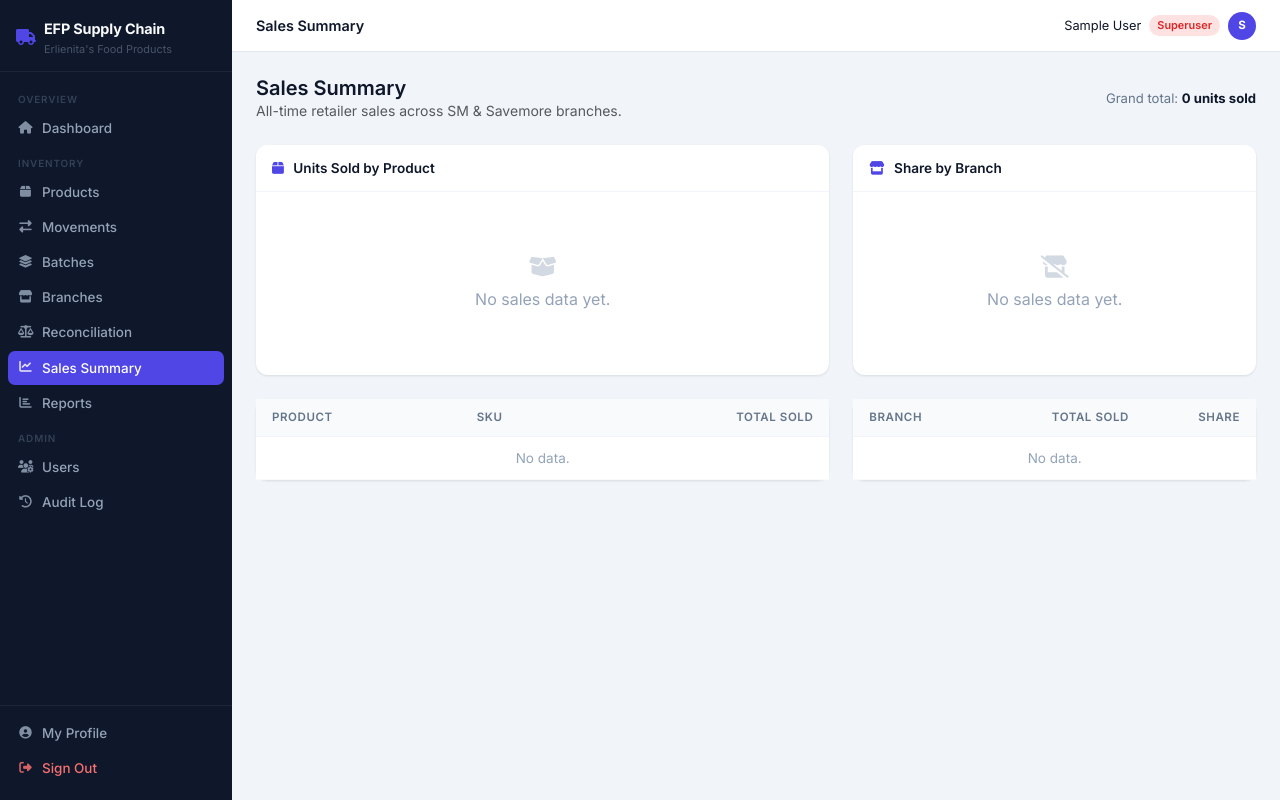
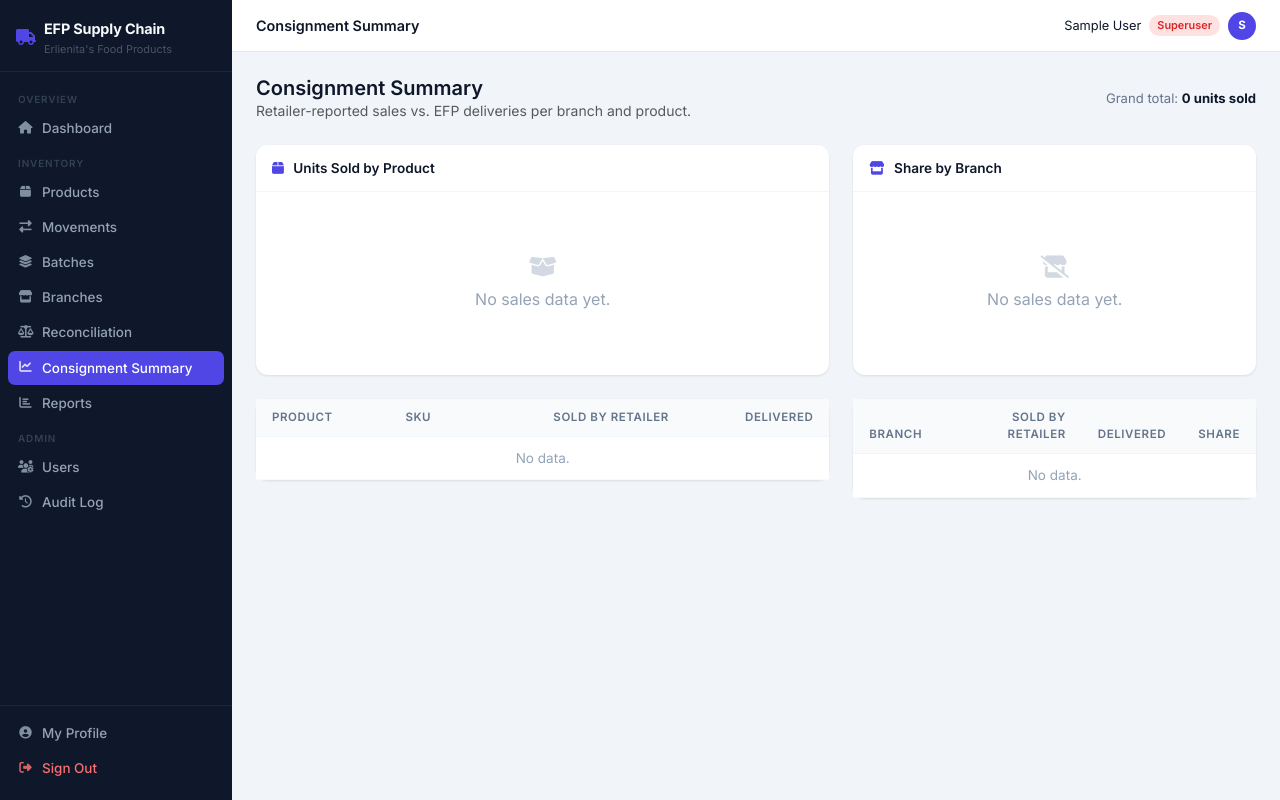
Before and after one commit to Ken-n7/p, a Django app: page /sales-summary/ in a window 1280 px wide. Run offline with Django 5.2, Linux system fonts and the light colour scheme; the visitor is signed in with stand-in values (Sample User, id 1); data that the repository does not hold is empty; some libraries are stand-ins or nearby versions.

Commit message:
Enhance inventory forms and templates with improved labels, validation, and new fields; update movement types and reports for better clarity and functionality

```diff
--- a/inventory/templates/inventory/base.html
+++ b/inventory/templates/inventory/base.html
@@ -362,7 +362,7 @@
             <i class="fas fa-balance-scale nav-icon"></i> Reconciliation
         </a>
         <a href="{% url 'sales_summary' %}" class="sidebar-link {% if url_name == 'sales_summary' %}active{% endif %}">
-            <i class="fas fa-chart-line nav-icon"></i> Sales Summary
+            <i class="fas fa-chart-line nav-icon"></i> Consignment Summary
         </a>
         {% endif %}
         <a href="{% url 'reports' %}" class="sidebar-link {% if url_name == 'reports' or 'export' in url_name %}active{% endif %}">
--- a/inventory/templates/inventory/movement_form.html
+++ b/inventory/templates/inventory/movement_form.html
@@ -19,7 +19,7 @@
                         <select id="id_closes_back_order" name="closes_back_order" class="form-control">
                             <option value="">— None (does not close a back order) —</option>
                             {% for bo in form.closes_back_order.field.queryset %}
-                            <option value="{{ bo.pk }}" data-product-id="{{ bo.product_id }}" data-branch-id="{{ bo.destination_branch_id|default:'' }}" {% if form.closes_back_order.value == bo.pk|stringformat:"s" %}selected{% endif %}>{{ bo }}</option>
+                            <option value="{{ bo.pk }}" data-product-id="{{ bo.product_id }}" data-branch-id="{{ bo.destination_branch_id|default:'' }}" {% if form.closes_back_order.value == bo.pk|stringformat:"s" %}selected{% endif %}>{{ bo.product.name }} — {{ bo.quantity }} {{ bo.product.unit }} → {{ bo.destination_branch|default:"?" }} ({{ bo.created_at|date:"M d, Y" }})</option>
                             {% endfor %}
                         </select>
                         <div id="back-order-link-badge" class="mt-1" style="display:none;">
--- a/inventory/templates/inventory/movement_list.html
+++ b/inventory/templates/inventory/movement_list.html
@@ -16,7 +16,7 @@
 <div class="alert mb-3" style="background:#f0f9ff;border-left:3px solid #0284c7;border-radius:10px;padding:10px 14px;font-size:0.82rem;color:#0c4a6e;">
     <i class="fas fa-lock" style="color:#0284c7;margin-right:6px;"></i>
     <strong>Movements are permanent records.</strong>
-    To correct a wrong entry, record a new movement — e.g. use <em>Return In</em> to reverse an incorrect <em>Delivery Out</em>.
+    To correct a wrong entry, record a new movement. Return In movements are created automatically when a reconciliation discrepancy is resolved as <em>Returned to Warehouse</em>.
 </div>
 
 <div class="card mb-3" style="border-radius:10px!important;">
--- a/inventory/templates/inventory/movement_type_select.html
+++ b/inventory/templates/inventory/movement_type_select.html
@@ -1,2 +1,2 @@
 {% extends 'inventory/base.html' %}
-{% block content %}<div class="row justify-content-center"><div class="col-md-7"><div class="mb-4"><h5 class="mb-0">Record Movement</h5><p class="text-muted small mb-0">Select the type of movement to record.</p></div><div class="row g-3">{% if 'production_in' in allowed_types %}<div class="col-sm-6"><a href="{% url 'movement_create' %}?type=production_in" class="card text-decoration-none h-100" style="border:1.5px solid #e2e8f0;"><div class="card-body p-4">Production In</div></a></div>{% endif %}{% if 'delivery_out' in allowed_types %}<div class="col-sm-6"><a href="{% url 'movement_create' %}?type=delivery_out" class="card text-decoration-none h-100" style="border:1.5px solid #e2e8f0;"><div class="card-body p-4">Delivery Out</div></a></div>{% endif %}{% if 'loss' in allowed_types %}<div class="col-sm-6"><a href="{% url 'movement_create' %}?type=loss" class="card text-decoration-none h-100" style="border:1.5px solid #e2e8f0;"><div class="card-body p-4">Loss</div></a></div>{% endif %}{% if 'back_order' in allowed_types %}<div class="col-sm-6"><a href="{% url 'movement_create' %}?type=back_order" class="card text-decoration-none h-100" style="border:1.5px solid #e2e8f0;"><div class="card-body p-4">Back Order</div></a></div>{% endif %}</div></div></div>{% endblock %}
+{% block content %}<div class="row justify-content-center"><div class="col-md-7"><div class="mb-4"><h5 class="mb-0">Record Movement</h5><p class="text-muted small mb-0">Select the type of movement to record.</p></div><div class="row g-3">{% if 'production_in' in allowed_types %}<div class="col-sm-6"><a href="{% url 'movement_create' %}?type=production_in" class="card text-decoration-none h-100" style="border:1.5px solid #e2e8f0;"><div class="card-body p-4">Received from Production</div></a></div>{% endif %}{% if 'delivery_out' in allowed_types %}<div class="col-sm-6"><a href="{% url 'movement_create' %}?type=delivery_out" class="card text-decoration-none h-100" style="border:1.5px solid #e2e8f0;"><div class="card-body p-4">Delivered to Branch</div></a></div>{% endif %}{% if 'loss' in allowed_types %}<div class="col-sm-6"><a href="{% url 'movement_create' %}?type=loss" class="card text-decoration-none h-100" style="border:1.5px solid #e2e8f0;"><div class="card-body p-4">Stock Loss</div></a></div>{% endif %}{% if 'back_order' in allowed_types %}<div class="col-sm-6"><a href="{% url 'movement_create' %}?type=back_order" class="card text-decoration-none h-100" style="border:1.5px solid #e2e8f0;"><div class="card-body p-4">Back Order</div></a></div>{% endif %}</div></div></div>{% endblock %}
--- a/inventory/templates/inventory/sales_summary.html
+++ b/inventory/templates/inventory/sales_summary.html
@@ -7,8 +7,8 @@
 {% block content %}
 <div class="d-flex justify-content-between align-items-center mb-4">
     <div>
-        <h5 class="mb-0">Sales Summary</h5>
-        <p class="text-muted small mb-0">All-time retailer sales across SM & Savemore branches.</p>
+        <h5 class="mb-0">Consignment Summary</h5>
+        <p class="text-muted small mb-0">Retailer-reported sales vs. EFP deliveries per branch and product.</p>
     </div>
     <div style="font-size:0.82rem;color:#64748b;">
         Grand total: <strong style="color:#0f172a;">{{ grand_total }} units sold</strong>
@@ -65,7 +65,8 @@
                         <tr>
                             <th>Product</th>
                             <th>SKU</th>
-                            <th class="text-end">Total Sold</th>
+                            <th class="text-end">Sold by Retailer</th>
+                            <th class="text-end">Delivered</th>
                         </tr>
                     </thead>
                     <tbody>
@@ -77,10 +78,20 @@
                                 <span style="font-weight:600;color:#0f172a;">{{ row.total_sold }}</span>
                                 <span style="color:#94a3b8;font-size:0.75rem;"> {{ row.product__unit }}</span>
                             </td>
+                            <td class="text-end">
+                                {% for deliv_row in delivered_by_product %}
+                                    {% if deliv_row.product__name == row.product__name %}
+                                        <span style="font-weight:600;color:#0f172a;">{{ deliv_row.total_delivered }}</span>
+                                        <span style="color:#94a3b8;font-size:0.75rem;"> {{ deliv_row.product__unit }}</span>
+                                    {% endif %}
+                                {% empty %}
+                                    <span style="color:#94a3b8;">—</span>
+                                {% endfor %}
+                            </td>
                         </tr>
                         {% empty %}
                         <tr>
-                            <td colspan="3" class="text-center py-4" style="color:#94a3b8;">No data.</td>
+                            <td colspan="4" class="text-center py-4" style="color:#94a3b8;">No data.</td>
                         </tr>
                         {% endfor %}
                     </tbody>
@@ -97,7 +108,8 @@
                     <thead>
                         <tr>
                             <th>Branch</th>
-                            <th class="text-end">Total Sold</th>
+                            <th class="text-end">Sold by Retailer</th>
+                            <th class="text-end">Delivered</th>
                             <th class="text-end">Share</th>
                         </tr>
                     </thead>
@@ -107,7 +119,15 @@
                             <td style="font-weight:500;">{{ row.branch__name|default:"(unspecified)" }}</td>
                             <td class="text-end">
                                 <span style="font-weight:600;color:#0f172a;">{{ row.total_sold }}</span>
-                                <span style="color:#94a3b8;font-size:0.75rem;"> {{ row.product__unit }}</span>
+                            </td>
+                            <td class="text-end">
+                                {% for deliv_row in delivered_by_branch %}
+                                    {% if deliv_row.destination_branch__name == row.branch__name %}
+                                        <span style="font-weight:600;color:#0f172a;">{{ deliv_row.total_delivered }}</span>
+                                    {% endif %}
+                                {% empty %}
+                                    <span style="color:#94a3b8;">—</span>
+                                {% endfor %}
                             </td>
                             <td class="text-end" style="color:#64748b;">
                                 {% if grand_total %}
@@ -117,7 +137,7 @@
                         </tr>
                         {% empty %}
                         <tr>
-                            <td colspan="3" class="text-center py-4" style="color:#94a3b8;">No data.</td>
+                            <td colspan="4" class="text-center py-4" style="color:#94a3b8;">No data.</td>
                         </tr>
                         {% endfor %}
                     </tbody>
--- a/inventory/views.py
+++ b/inventory/views.py
@@ -502,7 +502,21 @@ def reconciliation_resolve(request, pk):
             record.save()
             _log(request.user, 'update', record,
                  f"resolved_as={record.resolution_status}, note={record.resolution_note}")
-            if status == 'returned' and discrepancy > 0:
+
+            if status == 'corrected':
+                corrected_qty = form.cleaned_data['corrected_sold_quantity']
+                new_record = RetailerSales.objects.create(
+                    product=record.product,
+                    branch=record.branch,
+                    delivery_movement=record.delivery_movement,
+                    sold_quantity=corrected_qty,
+                    sales_date=record.sales_date,
+                    internal_delivery_qty=record.internal_delivery_qty,
+                )
+                _log(request.user, 'create', new_record,
+                     f"auto-created corrected entry from recon #{record.pk}, corrected_qty={corrected_qty}")
+                messages.success(request, f'Record corrected. A new entry with {corrected_qty} {record.product.unit} sold has been created.')
+            elif status == 'returned' and discrepancy > 0:
                 messages.success(request, f'Resolved — {discrepancy} {record.product.unit} returned to stock as a Return In movement.')
             else:
                 messages.success(request, f'Discrepancy marked as resolved ({record.get_resolution_status_display()}).')
@@ -567,13 +581,27 @@ def sales_summary(request):
         .annotate(total_sold=Sum('sold_quantity'))
         .order_by('-total_sold')
     )
+    delivered_by_product = (
+        InventoryMovement.objects
+        .filter(movement_type='delivery_out')
+        .values('product__name', 'product__sku', 'product__unit')
+        .annotate(total_delivered=Sum('quantity'))
+    )
+    delivered_by_branch = (
+        InventoryMovement.objects
+        .filter(movement_type='delivery_out')
+        .values('destination_branch__name')
+        .annotate(total_delivered=Sum('quantity'))
+    )
     grand_total = by_product.aggregate(total=Sum('total_sold'))['total'] or 0
 
     return render(request, 'inventory/sales_summary.html', {
         'by_product': by_product,
         'by_branch': by_branch,
+        'delivered_by_product': delivered_by_product,
+        'delivered_by_branch': delivered_by_branch,
         'grand_total': grand_total,
-        'title': 'Sales Summary',
+        'title': 'Consignment Summary',
     })
 
 
@@ -599,15 +627,33 @@ def reports(request):
         .annotate(total_qty=Sum('quantity'), total_movements=Count('id'))
         .order_by('-total_qty')
     )
+    unreturned_unsold = (
+        RetailerSales.objects
+        .filter(reconciled=True, discrepancy__gt=0)
+        .exclude(resolution_status='returned')
+        .values('product__name', 'product__sku', 'product__unit')
+        .annotate(total_lost=Sum('discrepancy'))
+        .order_by('-total_lost')
+    )
     back_orders = InventoryMovement.objects.filter(movement_type='back_order').select_related('product', 'created_by', 'destination_branch').order_by('-created_at')
     unreconciled = RetailerSales.objects.filter(reconciled=False).count()
     reconciled = RetailerSales.objects.filter(reconciled=True).count()
+
+    # Add unreturned_unsold total to total_loss_qty
+    unreturned_unsold_total = (
+        RetailerSales.objects
+        .filter(reconciled=True, discrepancy__gt=0)
+        .exclude(resolution_status='returned')
+        .aggregate(total=Sum('discrepancy'))['total'] or 0
+    )
+    total_loss_qty += unreturned_unsold_total
 
     return render(request, 'inventory/reports.html', {
         'title': 'Reports',
         'total_loss_qty': total_loss_qty,
         'product_losses': product_losses,
         'deliveries_by_branch': deliveries_by_branch,
+        'unreturned_unsold': unreturned_unsold,
         'back_orders': back_orders,
         'unreconciled': unreconciled,
         'reconciled': reconciled,
```
Also changed, not shown: inventory/forms.py (+32 -0 lines), inventory/management/commands/seed_data.py (+20 -7 lines), inventory/models.py (+4 -4 lines), inventory/templates/inventory/reconciliation_resolve.html (+18 -0 lines), inventory/templates/inventory/reports.html (+13 -0 lines).
